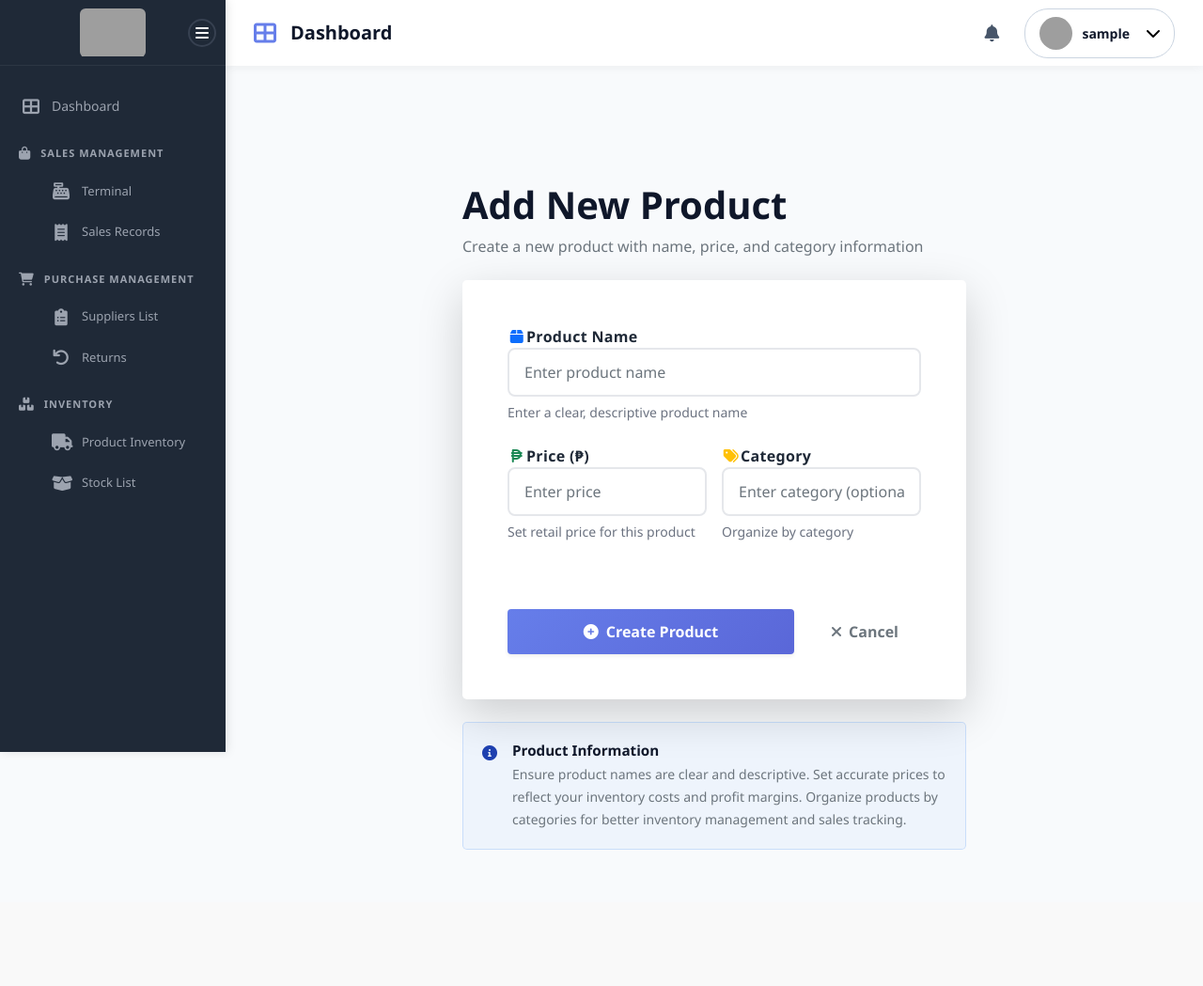
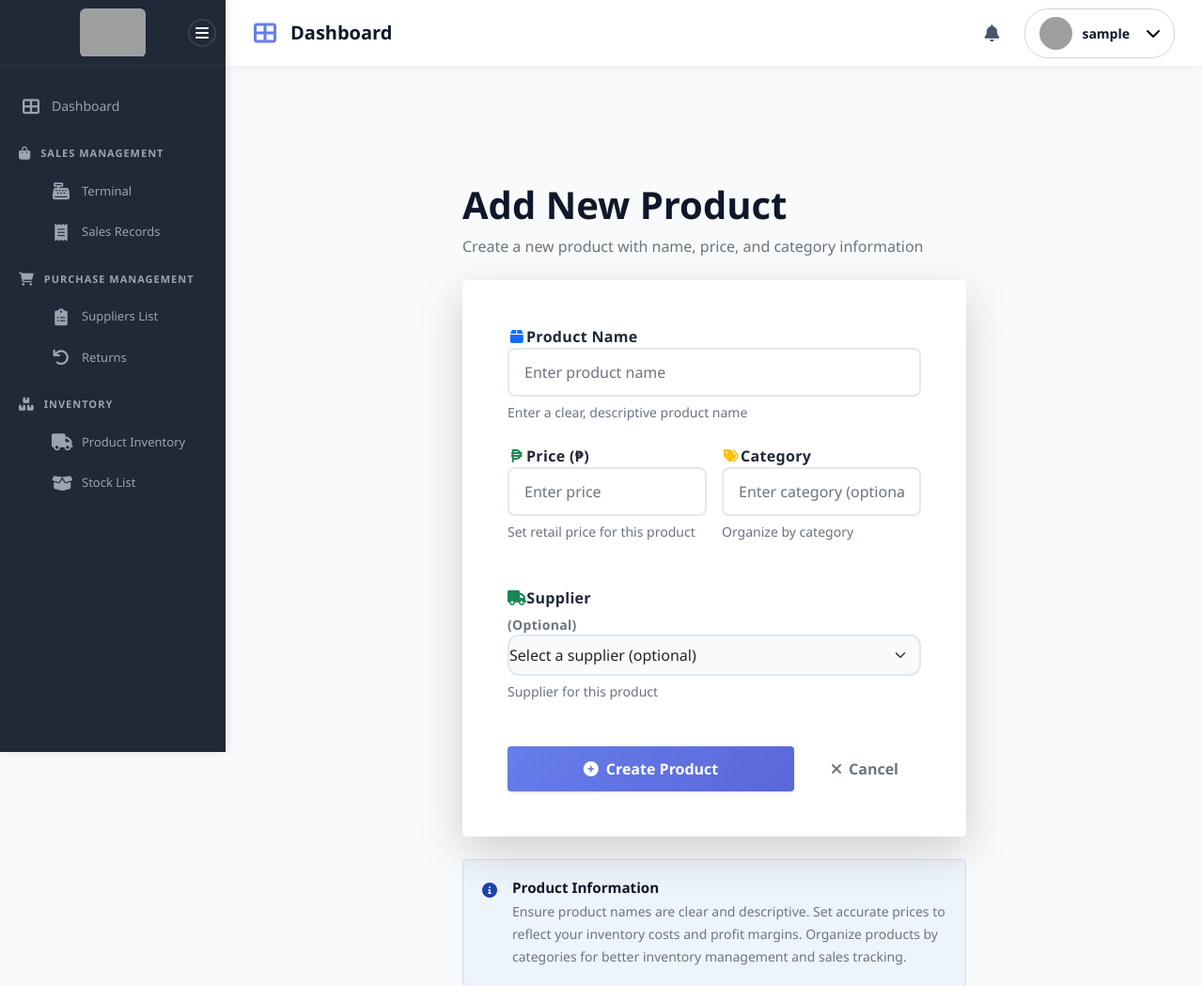
Before and after one commit to feitansy/multibliz-pos-system, a Django app: page /sales/product/create/ in a window 1280 px wide. Shown: the top 1049 px of the page at 94% size. Before the commit the page ends 904 px from the top, so only its background shows below. Run offline with Django 5.2, Linux system fonts and the light colour scheme; the visitor is signed in with stand-in values (Sample User, id 1); data that the repository does not hold is empty; parts of the project's set-up code (start-up, migrations or seed data) failed here and were passed over; grey boxes are pictures that could not be loaded.

Commit message:
Remove Add Stock button, remove Columns buttons from tables, add supplier field to product form

```diff
--- a/sales/forms.py
+++ b/sales/forms.py
@@ -1,9 +1,20 @@
 from django import forms
 from .models import Product, Sale, Return
+from inventory.models import Supplier
 
 
 class ProductForm(forms.ModelForm):
     """Form for creating and updating products"""
+
+    # Add supplier field (stored on Stock model, not Product)
+    supplier = forms.ModelChoiceField(
+        queryset=Supplier.objects.all(),
+        required=False,
+        empty_label="Select a supplier (optional)",
+        widget=forms.Select(attrs={
+            'class': 'form-control form-select',
+        })
+    )
 
     class Meta:
         model = Product
--- a/sales/mixins.py
+++ b/sales/mixins.py
@@ -1,6 +1,7 @@
 from django.views.generic import ListView, DetailView, CreateView, UpdateView, DeleteView
 from django.urls import reverse_lazy
 from django.contrib import messages
+from inventory.models import Stock
 
 class ProductMixin:
     model = None  # To be set in subclasses
@@ -15,13 +16,48 @@ class ProductDetailMixin(ProductMixin, DetailView):
 
 class ProductCreateMixin(ProductMixin, CreateView):
     def form_valid(self, form):
+        # Save the product first
+        response = super().form_valid(form)
+
+        # Update the auto-created stock record with the supplier
+        supplier = form.cleaned_data.get('supplier')
+        if supplier:
+            try:
+                stock = Stock.objects.get(product=self.object)
+                stock.supplier = supplier
+                stock.save()
+            except Stock.DoesNotExist:
+                # Stock should be auto-created by signal, but just in case
+                Stock.objects.create(product=self.object, supplier=supplier)
+
         messages.success(self.request, f"{self.model._meta.verbose_name} created successfully.")
-        return super().form_valid(form)
+        return response
 
 class ProductUpdateMixin(ProductMixin, UpdateView):
+    def get_initial(self):
+        initial = super().get_initial()
+        # Pre-populate supplier field from Stock model
+        try:
+            stock = Stock.objects.get(product=self.object)
+            initial['supplier'] = stock.supplier
+        except Stock.DoesNotExist:
+            pass
+        return initial
+
     def form_valid(self, form):
+        response = super().form_valid(form)
+
+        # Update stock record with the supplier
+        supplier = form.cleaned_data.get('supplier')
+        try:
+            stock = Stock.objects.get(product=self.object)
+            stock.supplier = supplier
+            stock.save()
+        except Stock.DoesNotExist:
+            Stock.objects.create(product=self.object, supplier=supplier)
+
         messages.success(self.request, f"{self.model._meta.verbose_name} updated successfully.")
-        return super().form_valid(form)
+        return response
 
 class ProductDeleteMixin(ProductMixin, DeleteView):
     def delete(self, request, *args, **kwargs):
--- a/templates/inventory/stock_list.html
+++ b/templates/inventory/stock_list.html
@@ -9,9 +9,6 @@
             <h1 class="display-5 fw-bold mb-2">Inventory Management</h1>
             <p class="text-muted fs-6">Monitor and manage stock levels</p>
         </div>
-        <a href="{% url 'stock_create' %}" class="btn btn-warning btn-lg px-4">
-            <i class="fas fa-plus me-2"></i>Add Stock
-        </a>
     </div>
 
     {% if object_list %}
@@ -35,7 +32,7 @@
             </div>
             <div class="card-body p-0">
                 <div class="table-responsive">
-                    <table class="table table-hover mb-0" id="stockTable" data-sortable="true" data-toggleable="true">
+                    <table class="table table-hover mb-0" id="stockTable" data-sortable="true">
                         <thead>
                             <tr>
                                 <th data-column="product" data-sortable="true">Product</th>
--- a/templates/sales/product_form.html
+++ b/templates/sales/product_form.html
@@ -66,6 +66,24 @@
                                 </div>
                             </div>
                         </div>
+
+                        <!-- Supplier (Optional) -->
+                        {% if form.supplier %}
+                        <div class="form-group mb-4">
+                            <label for="{{ form.supplier.id_for_label }}" class="form-label">
+                                <i class="fas fa-truck text-success"></i>Supplier
+                                <span class="text-muted small">(Optional)</span>
+                            </label>
+                            {{ form.supplier }}
+                            {% if form.supplier.errors %}
+                                <div class="invalid-feedback d-block">
+                                    <i class="fas fa-exclamation-circle"></i>{{ form.supplier.errors.0 }}
+                                </div>
+                            {% else %}
+                                <small class="form-text">Supplier for this product</small>
+                            {% endif %}
+                        </div>
+                        {% endif %}
 
                         <!-- Buttons -->
                         <div class="d-flex gap-3 mt-5">
--- a/templates/sales/product_list.html
+++ b/templates/sales/product_list.html
@@ -65,7 +65,7 @@
             </div>
             <div class="card-body p-0">
                 <div class="table-responsive">
-                    <table class="table table-hover mb-0" id="productTable" data-sortable="true" data-toggleable="true">
+                    <table class="table table-hover mb-0" id="productTable" data-sortable="true">
                         <thead>
                             <tr>
                                 <th data-column="name" data-sortable="true">Name</th>
--- a/templates/sales/return_list.html
+++ b/templates/sales/return_list.html
@@ -115,7 +115,7 @@
     }
 
     .returns-table thead th {
-        color: white;
+        color: black;
         font-weight: 600;
         padding: 1.2rem 1rem;
         border: none;
--- a/templates/sales/sale_list.html
+++ b/templates/sales/sale_list.html
@@ -39,7 +39,7 @@
             </div>
             <div class="card-body p-0">
                 <div class="table-responsive">
-                    <table class="table table-hover mb-0" id="saleTable" data-sortable="true" data-toggleable="true">
+                    <table class="table table-hover mb-0" id="saleTable" data-sortable="true">
                         <thead>
                             <tr>
                                 <th data-column="product" data-sortable="true">Product</th>
```
